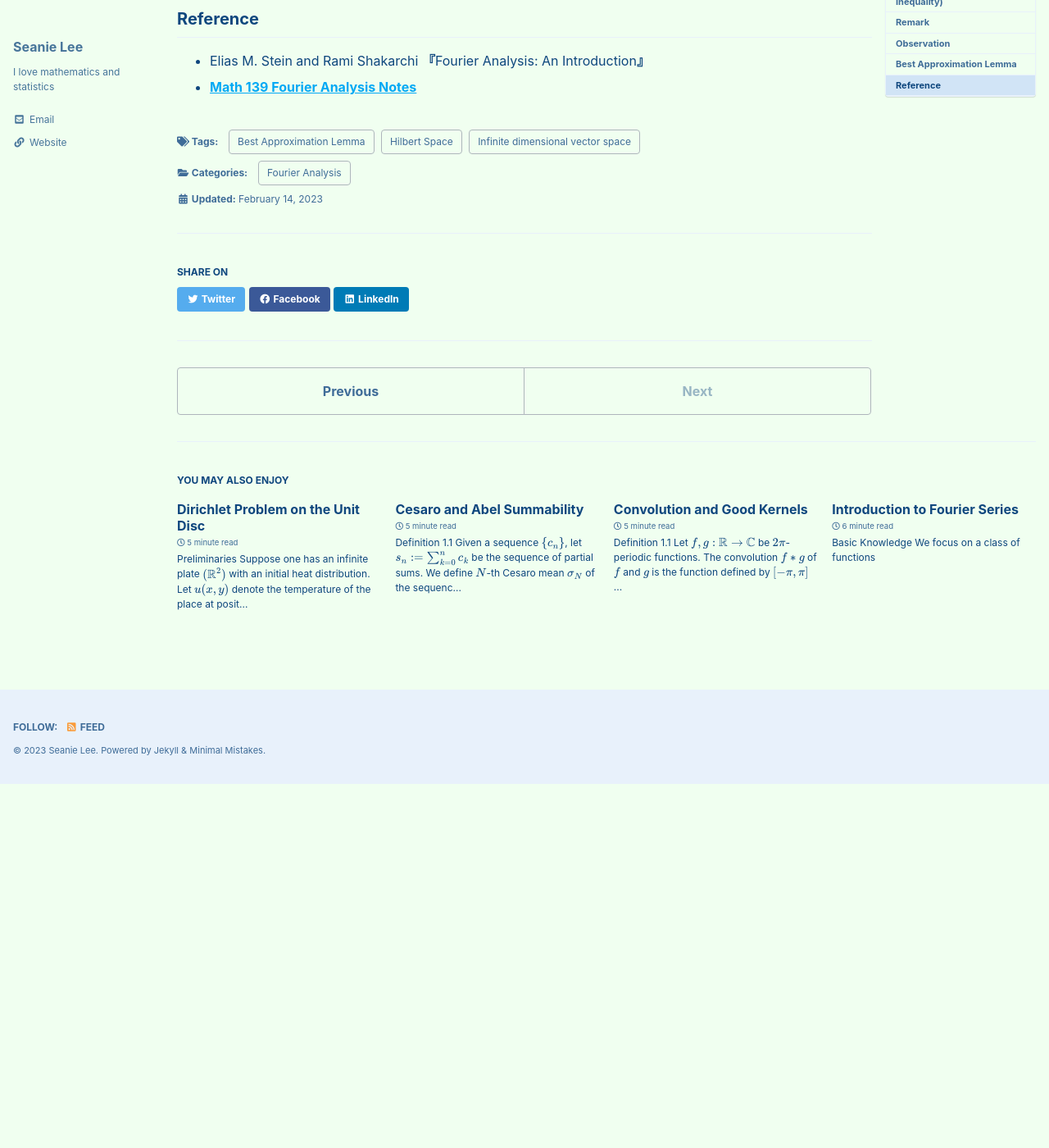
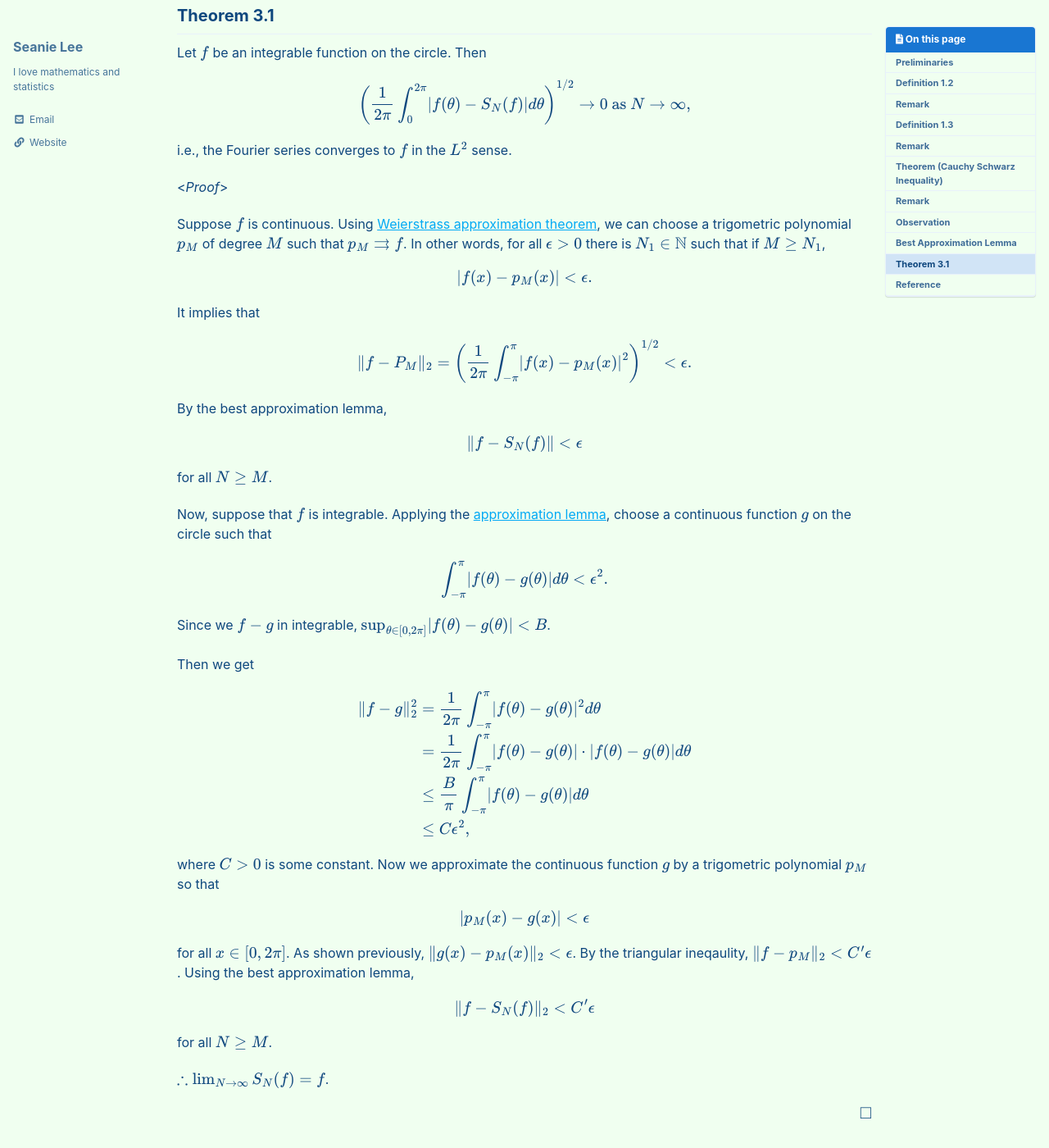
Before and after one commit to seanie12/blog, a Jekyll site: the page built from _posts/2023-02-14-infinite-dimensional-vector-space.md, in a window 1280 px wide and 1400 px high, scrolled down 3972 px. Shown: the whole window at 82% size. Built offline with Jekyll 4.4.1, drawn with Linux system fonts in a browser that asks for light colours; cached includes are drawn as plain includes; formulas are drawn with MathJax 3; before the commit the page ends 4928 px from its top, so only the background shows below that; some of the changed text lies outside the part shown.

Commit message:
Update 2023-02-14-infinite-dimensional-vector-space.md

```diff
--- a/_posts/2023-02-14-infinite-dimensional-vector-space.md
+++ b/_posts/2023-02-14-infinite-dimensional-vector-space.md
@@ -201,6 +201,88 @@ $$
 $$
 
 $$\tag*{$\square$}$$
+
+## Theorem 3.1
+Let $f$ be an integrable function on the circle. Then
+
+$$
+\begin{align*}
+\left(\frac{1}{2\pi}\int_0^{2\pi} \lvert f(\theta) - S_N(f)\vert d\theta\right)^{1/2} \to 0 \text{ as } N\to\infty,
+\end{align*}
+$$
+
+i.e., the Fourier series converges to $f$ in the $L^2$ sense.
+
+<*Proof*>
+
+Suppose $f$ is continuous. Using [Weierstrass approximation theorem](https://seanie12.github.io/blog/fourier%20analysis/cesaro-abel-summability/#corollary-25), we can choose a trigometric polynomial $p_M$ of degree $M$ such that $p_M \rightrightarrows f$. In other words, for all $\epsilon>0$ there is $N_1\in\mathbb{N}$ such that if  $M \geq N_1$,
+
+$$
+\begin{align*}
+\lvert f(x) - p_M(x) \rvert < \epsilon.
+\end{align*}
+$$
+
+It implies that
+
+$$
+\begin{align*}
+\lVert f - P_M\rVert_{2} = \left( \frac{1}{2\pi}\int_{-\pi}^\pi \lvert f(x) - p_M(x)\rvert^2\right)^{1/2} < \epsilon.
+\end{align*}
+$$
+
+By the best approximation lemma,
+
+$$
+\begin{align*}
+\lVert f - S_N(f)\rVert <\epsilon
+\end{align*}
+$$
+
+for all $N\geq M$.
+
+Now, suppose that $f$ is integrable. Applying the [approximation lemma](https://seanie12.github.io/blog/fourier%20analysis/convolution-good-kernels/), choose a continuous function $g$ on the circle such that
+
+$$
+\begin{align*}
+\int_{-\pi}^\pi \lvert f(\theta) -g(\theta)\rvert d\theta < \epsilon^2.
+\end{align*}
+$$
+
+Since we $f-g$ in integrable, $\sup_{\theta \in [0,2\pi]} \lvert f(\theta) -g(\theta)\rvert < B$.
+
+Then we get
+
+$$
+\begin{align*}
+\lVert f - g\rVert^2_2 &= \frac{1}{2\pi}\int_{-\pi}^\pi \lvert f(\theta) - g(\theta)\rvert^2 d\theta \\
+&= \frac{1}{2\pi}\int_{-\pi}^\pi \lvert f(\theta) - g(\theta)\rvert \cdot \lvert f(\theta) - g(\theta)\rvert d\theta \\
+&\leq \frac{B}{\pi} \int_{-\pi}^\pi \lvert f(\theta) - g(\theta)\rvert d\theta \\
+&\leq C\epsilon^2,
+\end{align*}
+$$
+
+where $C >0$ is some constant. Now we approximate the continuous function $g$ by a trigometric polynomial $p_M$ so that
+
+$$
+\lvert p_M(x) - g(x) \rvert < \epsilon
+$$
+
+for all $x\in[0,2\pi]$. As shown previously, $\lVert g(x)- p_M(x)\rVert_2 < \epsilon$. By the triangular ineqaulity, $\lVert f - p_M\rVert_2 < C^\prime \epsilon$. Using the best approximation lemma,
+
+
+$$
+\begin{align*}
+\lVert f - S_N(f) \rVert_2 < C^\prime \epsilon
+\end{align*}
+$$
+
+for all $N\geq M$.
+
+$\therefore \lim_{N\to\infty}S_N(f) = f$.
+
+$$\tag*{$\square$}$$
+
 ## Reference
 - Elias M. Stein and  Rami Shakarchi **『**Fourier Analysis: An Introduction**』**
 - **[Math 139 Fourier Analysis Notes](https://drive.google.com/file/d/1f1pp1QkF0BqqLELBrKyk69X0ofd3SjdR/view?usp=sharing)**
```
